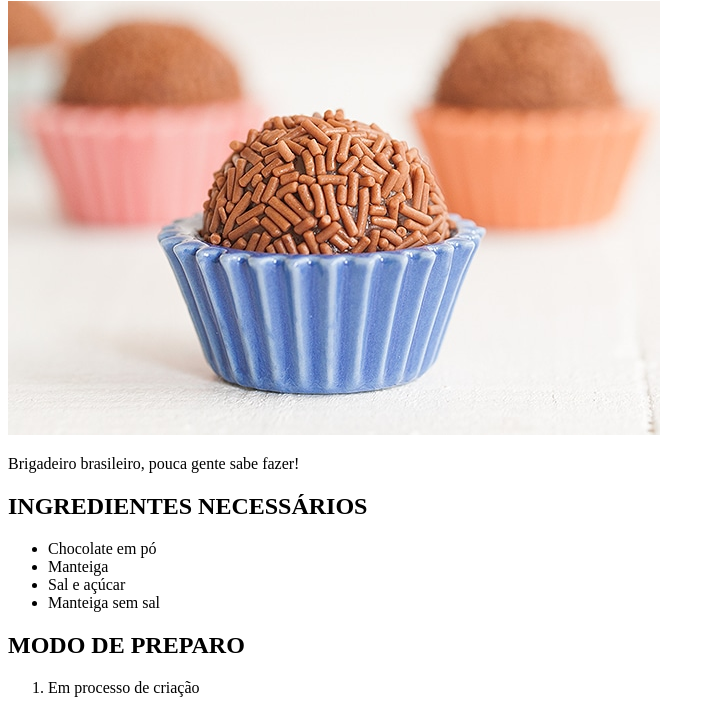
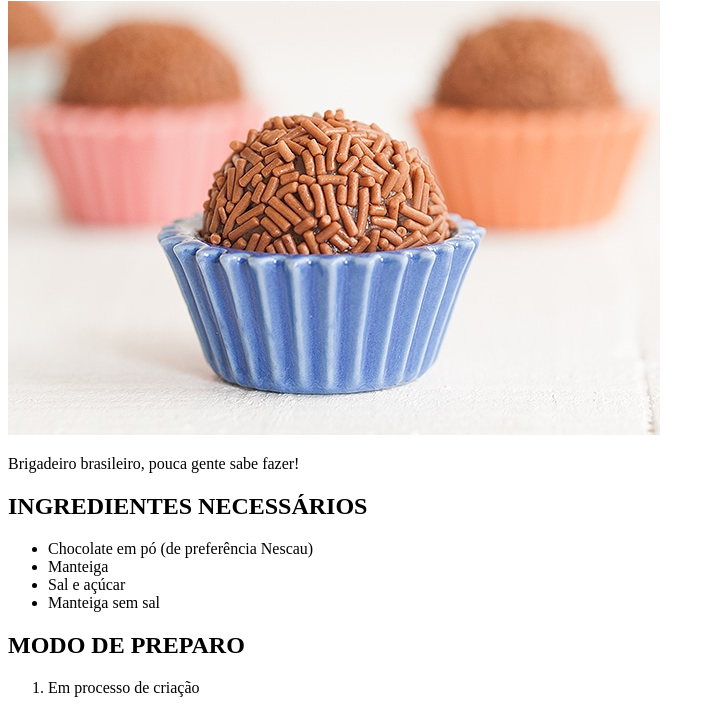
Before and after one commit to rubricksilva/odin-recipes, a plain HTML site: page recipes/brigadeiro.html in a window 1280 px wide. Shown: the part 79-800 px from the top of the page, without its empty margins (0-715 px from the left). Drawn offline with Linux system fonts and the light colour scheme.

Commit message:
Sugestao de material no brigadeiro

```diff
--- a/recipes/brigadeiro.html
+++ b/recipes/brigadeiro.html
@@ -12,7 +12,7 @@
     <p>Brigadeiro brasileiro, pouca gente sabe fazer!</p>
     <h2>INGREDIENTES NECESSÁRIOS</h2>
     <ul>
-        <li>Chocolate em pó</li>
+        <li>Chocolate em pó (de preferência Nescau)</li>
         <li>Manteiga</li>
         <li>Sal e açúcar</li>
         <li>Manteiga sem sal</li>
```
